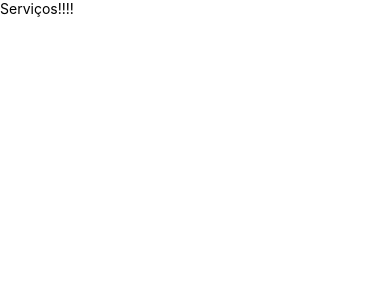
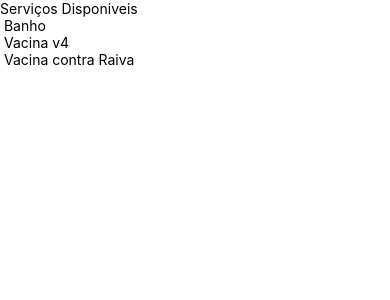
Before and after one commit to Edivansanto5/Gatito, a React Native app: screen / in a window 390 px wide. Shown: the top 300 px of the page. Built offline with nearby package versions, Linux system fonts and the light colour scheme.

Commit message:
tela de serviços

```diff
--- a/App.js
+++ b/App.js
@@ -1,5 +1,5 @@
 import React from "react";
-import Servicos from'./src/telas/Servicos'
+import Servicos from "./src/telas/Servicos";
 
 export default function App() {
   return <Servicos />
--- a/app.json
+++ b/app.json
@@ -18,16 +18,6 @@
     ],
     "ios": {
       "supportsTablet": true
-    },
-    "android": {
-      "adaptiveIcon": {
-        "foregroundImage": "./assets/adaptive-icon.png",
-        "backgroundColor": "#A050BE"
-      }
-    },
-    "web": {
-      "favicon": "./assets/favicon.png"
-
     }
   }
 }
--- /dev/null
+++ b/src/telas/Servicos/Item/index.js
@@ -0,0 +1,5 @@
+import React from'react';
+
+export default function Item({nome,preco,Descricao}){
+
+}
--- a/src/telas/Servicos/index.js
+++ b/src/telas/Servicos/index.js
@@ -1,33 +1,39 @@
-import React from "react"
-import { SafeAreaView, StatusBar, Text } from "react-native"
+import React from'react'
+import { FlatList, Keyboard, SafeAreaView,StatusBar,Text } from 'react-native'
+
+
  const servicos = [
     {
         id:1,
         nome:'Banho',
-        preço:59.90,
-        Descrição: 'Banho completo para seu pet com custo a beneficios'
+        preco:59.90,
+        Descricao: 'Banho completo para seu pet com custo a beneficios'
 
     },
     {
         id:2,
         nome:'Vacina v4',
-        preço:159.90,
-        Descrição: 'Vacinamos seu pet para ficar imune a varias doenças tranmitiveis'
+        preco:159.90,
+        Descricao: 'Vacinamos seu pet para ficar imune a varias doenças tranmitiveis'
 
     },
     {
         id:3,
         nome:'Vacina contra Raiva',
-        preço:259.90,
-        Descrição: 'A vacina mais importante, ela permitit deixar seu pet mais saudavel'
+        preco:259.90,
+        Descricao: 'A vacina mais importante, ela permitit deixar seu pet mais saudavel'
 
     },
- ]
+]
+export default function Servicos(){
+    return < SafeAreaView >
+            <StatusBar/>
+            <Text>Serviços Disponiveis</Text>
+            <FlatList
+            data = {servicos}
+            renderItem = {({item: {nome}})=> <Text> {nome}</Text>}
+            KeyExtractor = {(id) => String (id)}
+            />
 
-export default function Sericos(){
-    return <SafeAreaView>
-                <StatusBar />
-                <Text>Serviços!!!!</Text>
-            </SafeAreaView>
-
+    </SafeAreaView>
 }
```
